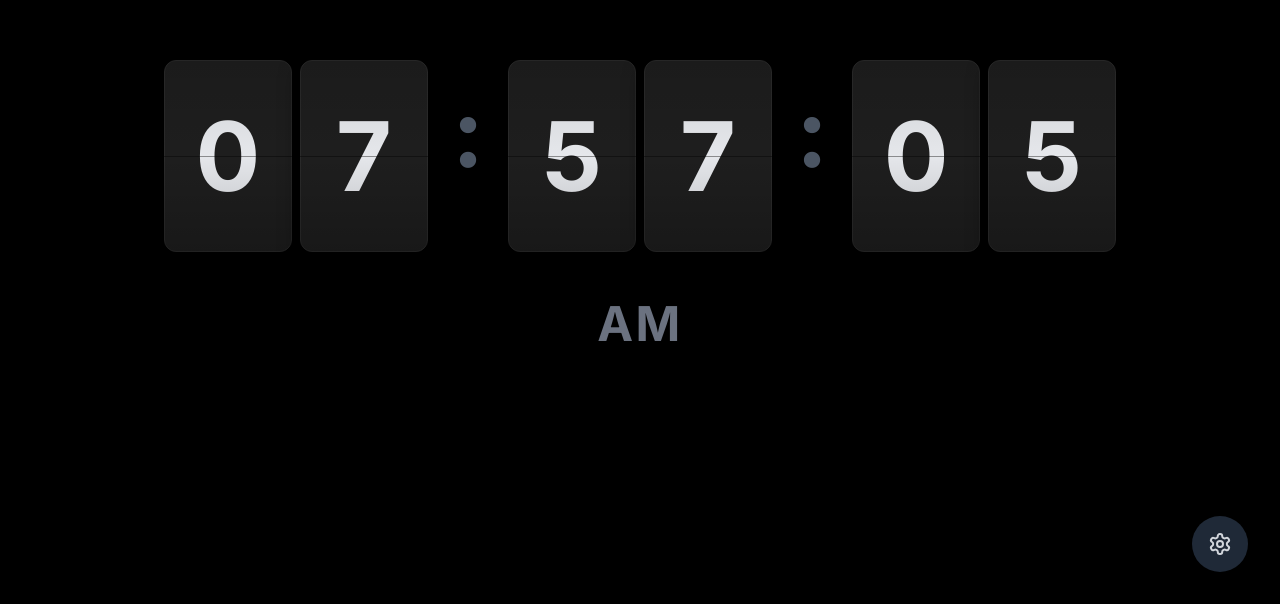
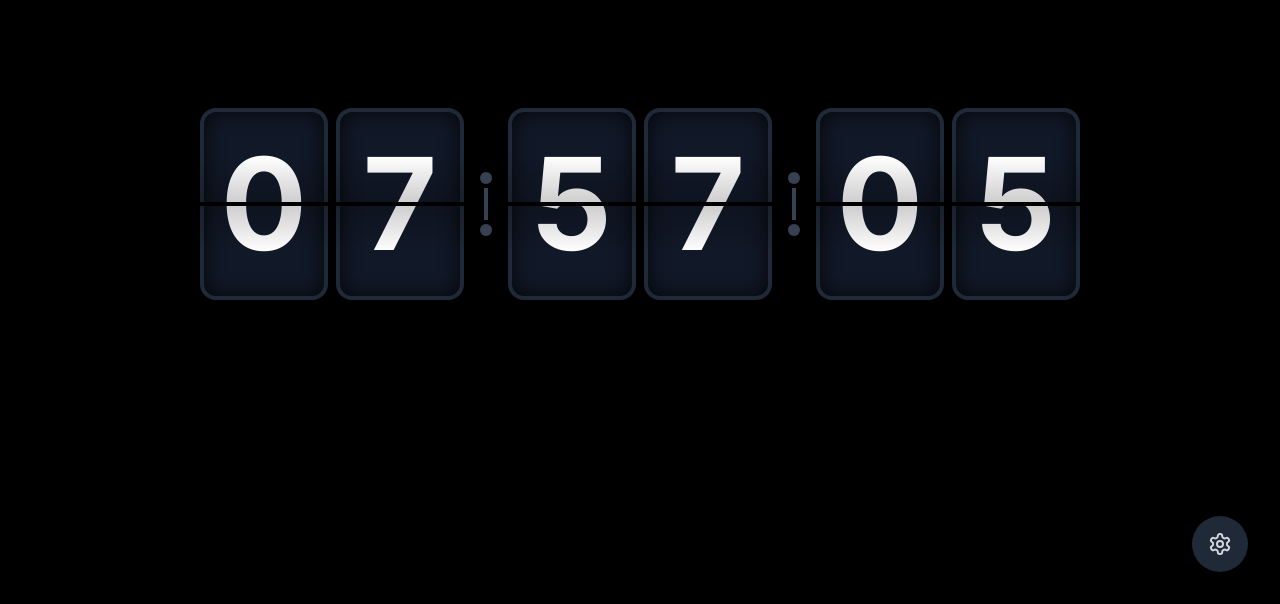
Before and after one commit to codewithdhruba01/FlipClock, a Next.js app: page / in a window 1280 px wide. Shown: the part 196-800 px from the top of the page. Built offline with nearby package versions, Linux system fonts and the light colour scheme.

Commit message:
update ui design

```diff
--- a/components/FlipClock.tsx
+++ b/components/FlipClock.tsx
@@ -70,10 +70,8 @@ export default function FlipClock() {
     let hours = time.getHours();
     const minutes = time.getMinutes();
     const seconds = time.getSeconds();
-    let period = '';
 
     if (timeFormat === '12') {
-      period = hours >= 12 ? 'PM' : 'AM';
       hours = hours % 12 || 12;
     }
 
@@ -81,36 +79,42 @@ export default function FlipClock() {
       hours: hours.toString().padStart(2, '0'),
       minutes: minutes.toString().padStart(2, '0'),
       seconds: seconds.toString().padStart(2, '0'),
-      period,
     };
   };
 
-  const { hours, minutes, seconds, period } = getFormattedTime();
+  const { hours, minutes, seconds } = getFormattedTime();
 
   return (
     <div
-      className={`min-h-screen flex flex-col items-center justify-center transition-colors duration-500 ${
-        theme === 'dark' ? 'bg-black' : 'bg-gray-100'
+      className={`min-h-screen w-screen flex flex-col items-center justify-center transition-colors duration-500 overflow-hidden ${
+        theme === 'dark' ? 'bg-black' : 'bg-white'
       }`}
     >
+      <div className="w-full h-full flex items-center justify-center px-4 py-8">
         <div
-        className="flex flex-col items-center gap-8 sm:gap-12"
+          className="flex flex-col items-center gap-4 sm:gap-6 w-full"
           style={{
             transform: `scale(${clockSize / 100})`,
             transformOrigin: 'center',
             transition: 'transform 0.3s ease',
           }}
         >
-        <div className="flex items-center gap-2 sm:gap-4 md:gap-6">
+          <div className="flex items-center justify-center gap-0">
             <div className="flex gap-1 sm:gap-2">
               <FlipDigit value={hours[0]} theme={theme} />
               <FlipDigit value={hours[1]} theme={theme} />
             </div>
 
-          <div className={`text-4xl sm:text-6xl md:text-8xl font-bold ${
-            theme === 'dark' ? 'text-gray-600' : 'text-gray-400'
-          } mb-8 sm:mb-12`}>
-            :
+            <div className="flex flex-col items-center justify-center mx-2 sm:mx-4">
+              <div className={`w-2 h-2 sm:w-3 sm:h-3 rounded-full ${
+                theme === 'dark' ? 'bg-gray-700' : 'bg-gray-400'
+              }`} />
+              <div className={`w-1 h-6 sm:h-8 my-1 ${
+                theme === 'dark' ? 'bg-gray-700' : 'bg-gray-400'
+              }`} />
+              <div className={`w-2 h-2 sm:w-3 sm:h-3 rounded-full ${
+                theme === 'dark' ? 'bg-gray-700' : 'bg-gray-400'
+              }`} />
             </div>
 
             <div className="flex gap-1 sm:gap-2">
@@ -118,10 +122,16 @@ export default function FlipClock() {
               <FlipDigit value={minutes[1]} theme={theme} />
             </div>
 
-          <div className={`text-4xl sm:text-6xl md:text-8xl font-bold ${
-            theme === 'dark' ? 'text-gray-600' : 'text-gray-400'
-          } mb-8 sm:mb-12`}>
-            :
+            <div className="flex flex-col items-center justify-center mx-2 sm:mx-4">
+              <div className={`w-2 h-2 sm:w-3 sm:h-3 rounded-full ${
+                theme === 'dark' ? 'bg-gray-700' : 'bg-gray-400'
+              }`} />
+              <div className={`w-1 h-6 sm:h-8 my-1 ${
+                theme === 'dark' ? 'bg-gray-700' : 'bg-gray-400'
+              }`} />
+              <div className={`w-2 h-2 sm:w-3 sm:h-3 rounded-full ${
+                theme === 'dark' ? 'bg-gray-700' : 'bg-gray-400'
+              }`} />
             </div>
 
             <div className="flex gap-1 sm:gap-2">
@@ -129,28 +139,19 @@ export default function FlipClock() {
               <FlipDigit value={seconds[1]} theme={theme} />
             </div>
           </div>
-
-        {timeFormat === '12' && (
-          <div
-            className={`text-2xl sm:text-4xl md:text-5xl font-bold tracking-wider ${
-              theme === 'dark' ? 'text-gray-500' : 'text-gray-600'
-            }`}
-          >
-            {period}
         </div>
-        )}
       </div>
 
       <button
         onClick={() => setSettingsOpen(true)}
-        className={`fixed bottom-8 right-8 p-4 rounded-full transition-all duration-300 hover:scale-110 ${
+        className={`fixed bottom-4 right-4 sm:bottom-8 sm:right-8 p-3 sm:p-4 rounded-full transition-all duration-300 hover:scale-110 ${
           theme === 'dark'
             ? 'bg-gray-800 hover:bg-gray-700 text-gray-300'
-            : 'bg-white hover:bg-gray-200 text-gray-700'
-        } shadow-lg`}
+            : 'bg-gray-200 hover:bg-gray-300 text-gray-800'
+        } shadow-lg z-40`}
         aria-label="Settings"
       >
-        <Settings className="w-6 h-6" />
+        <Settings className="w-5 h-5 sm:w-6 sm:h-6" />
       </button>
 
       <SettingsDialog
--- a/components/FlipDigit.tsx
+++ b/components/FlipDigit.tsx
@@ -22,57 +22,66 @@ export default function FlipDigit({ value, theme }: FlipDigitProps) {
     }
   }, [value, currentValue]);
 
-  const bgColor = theme === 'dark' ? 'bg-[#1e1e1e]' : 'bg-gray-100';
-  const textColor = theme === 'dark' ? 'text-gray-200' : 'text-gray-900';
-  const borderColor = theme === 'dark' ? 'border-[#2a2a2a]' : 'border-gray-300';
+  const bgColor = theme === 'dark' ? 'bg-gray-900' : 'bg-gray-200';
+  const textColor = theme === 'dark' ? 'text-white' : 'text-gray-800';
+  const borderColor = theme === 'dark' ? 'border-gray-800' : 'border-gray-300';
+  const shadowColor = theme === 'dark' ? 'shadow-black/60' : 'shadow-gray-500/30';
+  const accentColor = theme === 'dark' ? 'bg-black/40' : 'bg-white/40';
 
   return (
     <div className="relative" style={{ perspective: '1000px' }}>
       <div
-        className={`w-14 h-20 sm:w-20 sm:h-28 md:w-28 md:h-40 lg:w-32 lg:h-48
-          rounded-xl ${bgColor} border ${borderColor}
-          shadow-[0_8px_20px_rgba(0,0,0,0.6)] overflow-hidden
-          flex items-center justify-center transition-all duration-300`}
+        className={`w-16 h-24 sm:w-20 sm:h-32 md:w-28 md:h-40 lg:w-32 lg:h-48 rounded-2xl ${bgColor} ${shadowColor} shadow-2xl overflow-hidden border-4 ${borderColor}`}
+        style={{
+          boxShadow: `inset 0 0 20px ${theme === 'dark' ? 'rgba(0,0,0,0.8)' : 'rgba(0,0,0,0.1)'}`,
+        }}
       >
-        <div
-          className={`absolute inset-0 flex items-center justify-center ${textColor}
-            text-4xl sm:text-6xl md:text-8xl font-bold`}
-          style={{
-            animation: isFlipping ? 'flip 0.6s ease-in-out' : 'none',
-          }}
-        >
-          {currentValue}
+        <div className={`absolute inset-0 flex items-center justify-center ${textColor} text-4xl sm:text-6xl md:text-8xl lg:text-9xl font-bold leading-none`}>
+          <div
+            style={{
+              animation: isFlipping ? 'flip 0.5s cubic-bezier(0.68, -0.55, 0.265, 1.55)' : 'none',
+              transformStyle: 'preserve-3d',
+            }}
+          >
+            {currentValue}
+          </div>
         </div>
 
-        {/* Divider line */}
-        <div className="absolute top-1/2 left-0 right-0 h-[1px] bg-black/40" />
+        <div className={`absolute top-1/2 left-0 right-0 h-1 transform -translate-y-1/2 ${
+          theme === 'dark' ? 'bg-black' : 'bg-gray-400'
+        }`} />
 
-        {/* Upper and lower gradient shading */}
-        <div className="absolute top-0 left-0 right-0 bottom-1/2 bg-gradient-to-b from-black/10 to-transparent" />
-        <div className="absolute bottom-0 left-0 right-0 top-1/2 bg-gradient-to-t from-black/20 to-transparent" />
+        <div
+          className={`absolute top-0 left-0 right-0 bottom-1/2 ${
+            theme === 'dark' ? 'bg-gradient-to-b from-transparent via-transparent to-black/20' : 'bg-gradient-to-b from-transparent via-transparent to-black/10'
+          }`}
+        />
+        <div
+          className={`absolute bottom-0 left-0 right-0 top-1/2 ${
+            theme === 'dark' ? 'bg-gradient-to-t from-transparent via-transparent to-black/20' : 'bg-gradient-to-t from-transparent via-transparent to-black/10'
+          }`}
+        />
       </div>
 
-       {/* flip animation */}
       <style jsx>{`
-        .digit {
-          display: inline-block;
-          transform-origin: center;
-          transition: transform 0.6s ease-in-out;
-        }
-
-        .flip {
-          animation: flipAnim 0.6s ease-in-out;
-        }
-
-        @keyframes flipAnim {
+        @keyframes flip {
           0% {
-            transform: rotateX(0deg);
+            transform: rotateX(0deg) rotateZ(0deg);
+            opacity: 1;
+          }
+          25% {
+            transform: rotateX(-45deg) rotateZ(0deg);
           }
           50% {
-            transform: rotateX(-90deg);
+            transform: rotateX(-90deg) rotateZ(0deg);
+            opacity: 0.3;
+          }
+          75% {
+            transform: rotateX(-45deg) rotateZ(0deg);
           }
           100% {
-            transform: rotateX(0deg);
+            transform: rotateX(0deg) rotateZ(0deg);
+            opacity: 1;
           }
         }
       `}</style>
```
Lines whose indentation alone changed are shown as unchanged.
